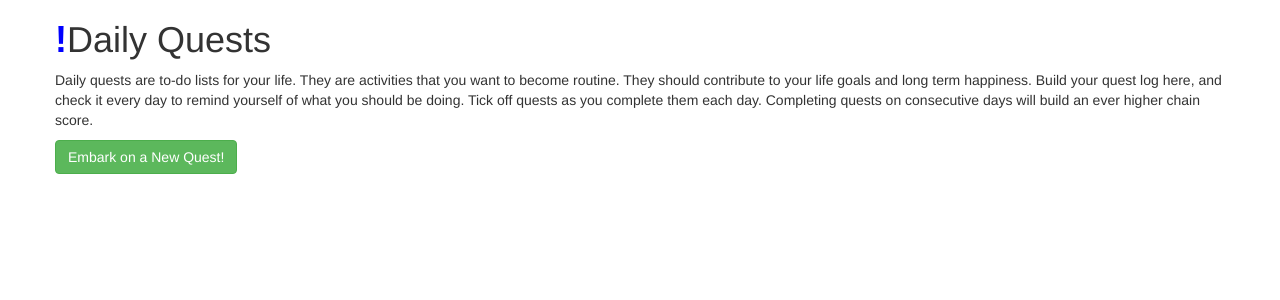
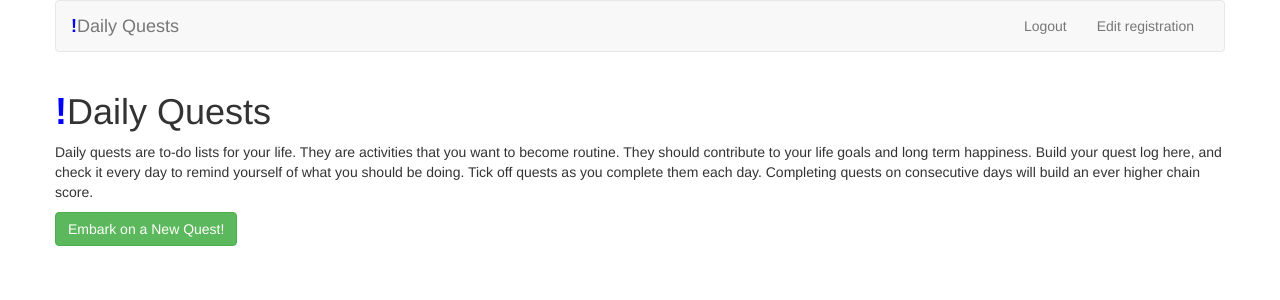
Before and after one commit to zacharyw/daily-quest, a Rails app: page /quests in a window 1280 px wide. Shown: the top 300 px of the page. Run offline with Rails 7, Linux system fonts and the light colour scheme; the visitor is signed in with stand-in values (Sample User, id 1); data that the repository does not hold is empty; style sheets or scripts are compiled from the project's sources; some libraries are stand-ins or nearby versions.

Commit message:
Add quest completions, update pundit.

```diff
--- a/app/assets/javascripts/application.js
+++ b/app/assets/javascripts/application.js
@@ -13,6 +13,7 @@ about supported directives.
 */
 
 //= require jquery
+//= require bootstrap-sprockets
 //= require jquery_ujs
 //= require turbolinks
 //= require_tree .
--- a/app/controllers/quests_controller.rb
+++ b/app/controllers/quests_controller.rb
@@ -1,4 +1,6 @@
 class QuestsController < ApplicationController
+  before_action :authenticate_user!
+
   def index
     @quests = policy_scope(Quest)
   end
@@ -9,45 +11,37 @@ class QuestsController < ApplicationController
 
   def create
     @quest = Quest.new(quest_params)
-    @quest.authorize
     @quest.user = current_user
+    authorize @quest
 
     if @quest.save
-      redirect_to @quest
+      redirect_to quests_path
     end
   end
 
   def edit
-    @quest = Quest.find(params[:id])
-    authorize @quest
+    @quest = authorize Quest.find(params[:id])
   end
 
   def update
     @quest = authorize Quest.find(params[:id])
 
     if @quest.update(quest_params)
-      redirect_to @quest
+      redirect_to quests_path
     else
       render 'edit'
     end
   end
 
-  def show
-    @quest = Quest.find(params[:id])
-    authorize @quest
-  end
-
   def destroy
-    @quest = Quest.find(params[:id])
-    authorize @quest
+    @quest = authorize Quest.find(params[:id])
     @quest.destroy
 
     redirect_to quests_path
   end
 
   def toggle
-    @quest = Quest.find(params[:id])
-    @quest.authorize
+    @quest = authorize Quest.find(params[:id]), :update?
 
     @completed = @quest.toggle_completion
     @quest.reload
--- a/app/policies/quest_policy.rb
+++ b/app/policies/quest_policy.rb
@@ -1,5 +1,9 @@
 class QuestPolicy < ApplicationPolicy
   def update?
+    user == record.user
+  end
+
+  def create?
     user == record.user
   end
 
--- a/app/views/layouts/application.html.erb
+++ b/app/views/layouts/application.html.erb
@@ -12,6 +12,29 @@
   <body>
     <div class="container">
       <div class="row">
+        <nav class="navbar navbar-default">
+          <div class="container-fluid">
+            <div class="navbar-header">
+              <button type="button" class="navbar-toggle collapsed" data-toggle="collapse" data-target="#navbar-collapse" aria-expanded="false">
+                <span class="sr-only">Toggle navigation</span>
+                <span class="icon-bar"></span>
+                <span class="icon-bar"></span>
+                <span class="icon-bar"></span>
+              </button>
+              <%= link_to root_path, class: "navbar-brand" do %>
+                <span style="color: blue; font-weight: bold; font-family: fantasy;">!</span>Daily Quests
+              <% end %>
+            </div>
+            <div class="collapse navbar-collapse" id="navbar-collapse">
+              <ul class="nav navbar-nav navbar-right">
+                <%= render partial: "devise/menu/login_items" %>
+                <%= render partial: "devise/menu/registration_items" %>
+              </ul>
+            </div>
+          </div>
+        </nav>
+      </div>
+      <div class="row">
         <% if notice %>
           <p class="alert alert-info"><%= notice %></p>
         <% end %>
--- a/app/views/quests/index.html.erb
+++ b/app/views/quests/index.html.erb
@@ -55,4 +55,20 @@
       </tbody>
     </table>
   </div>
+  <div class="modal fade" id="rewardModal" tabindex="-1" role="dialog">
+    <div class="modal-dialog">
+      <div class="modal-content">
+        <div class="modal-header">
+          <button type="button" class="close" data-dismiss="modal" aria-label="Close"><span aria-hidden="true">&times;</span></button>
+          <h4 class="modal-title">Reward Unlocked!</h4>
+        </div>
+        <div class="modal-body">
+          Congratulations, you set a goal to complete this quest <strong><span id="goalModalText"></span></strong> times, and you just did.
+          Your reward for completing this quest is <strong><span id="rewardModalText"></span></strong>.
+        </div>
+        <div class="modal-footer">
+        </div>
+      </div>
+    </div>
+  </div>
 <% end %>
```
Also changed, not shown: app/views/quests/toggle.js.erb (+11 -0 lines), Gemfile, Gemfile.lock.
